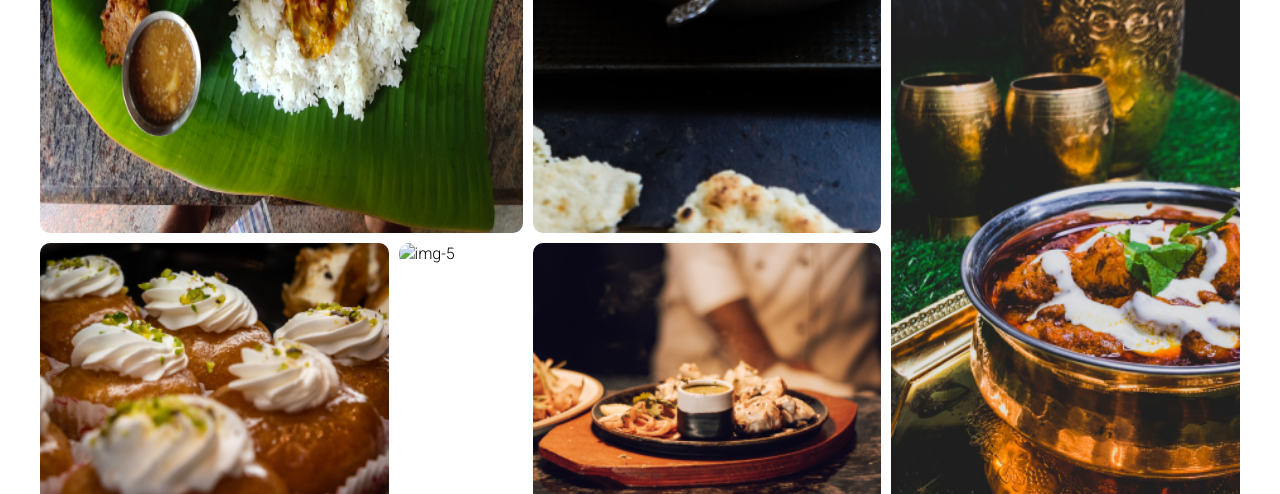
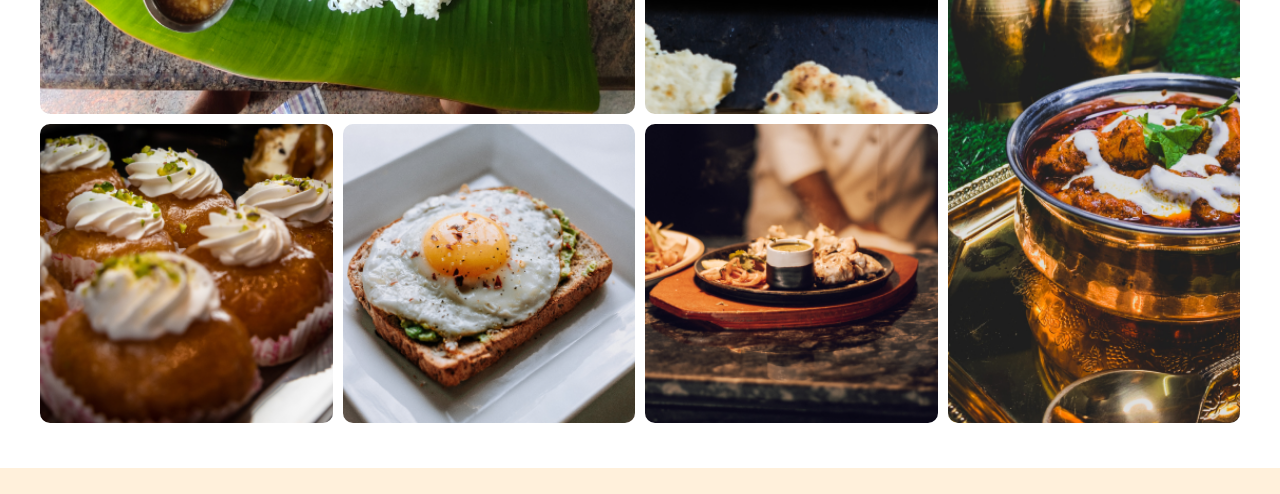
Before and after one commit to branded1234/Restaurant-Website, a plain HTML site: page index.html in a window 1280 px wide. Shown: the part 1760-2254 px from the top of the page. Drawn offline with Linux system fonts and the light colour scheme.

Commit message:
Update index.html

```diff
--- a/index.html
+++ b/index.html
@@ -75,7 +75,7 @@
                         <img src="grid_image4.png" alt="img-4">
                     </div>
                     <div class="item-5">
-                        <img src="Images\grid_image5.png" alt="img-5">
+                        <img src="grid_image5.png" alt="img-5">
                     </div>
                     <div class="item-6">
                         <img src="grid_image6.png" alt="img-6">
```
